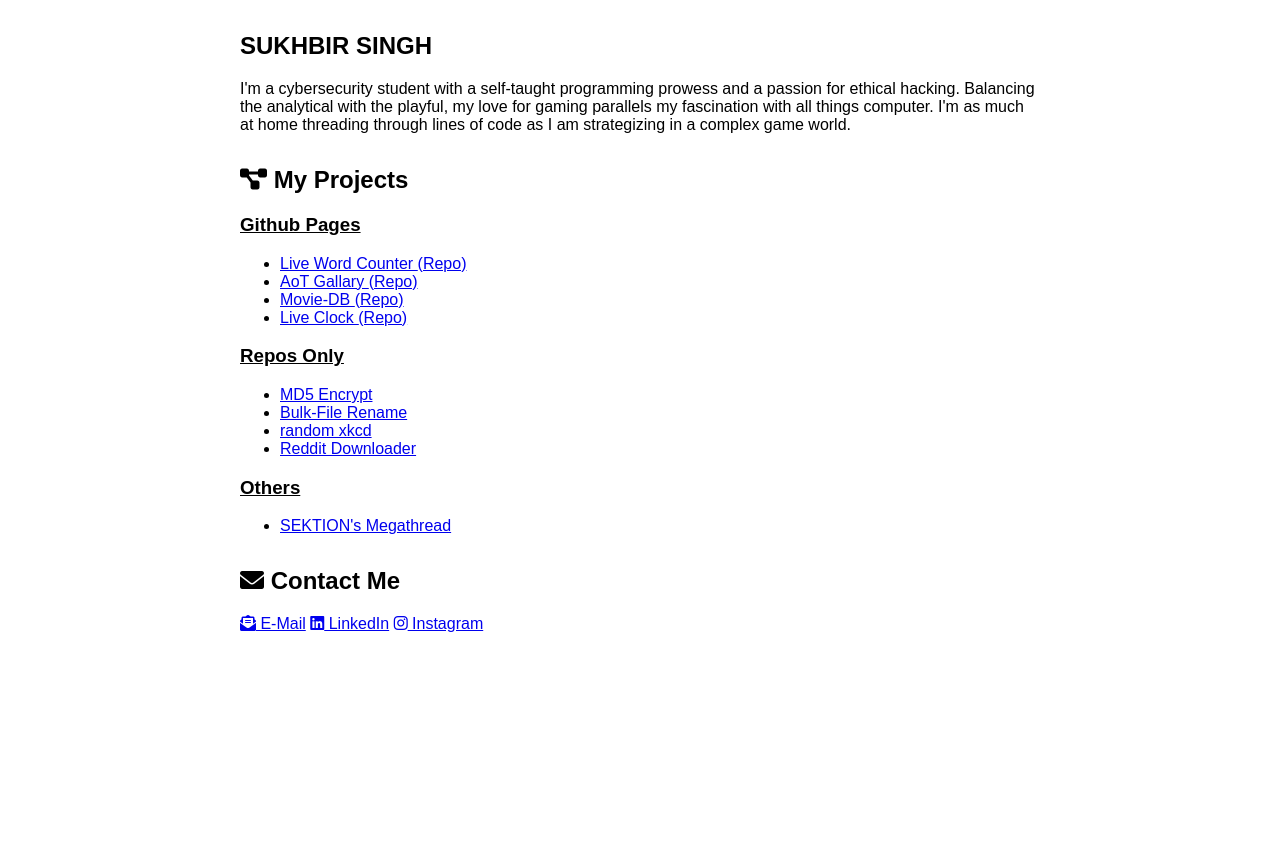
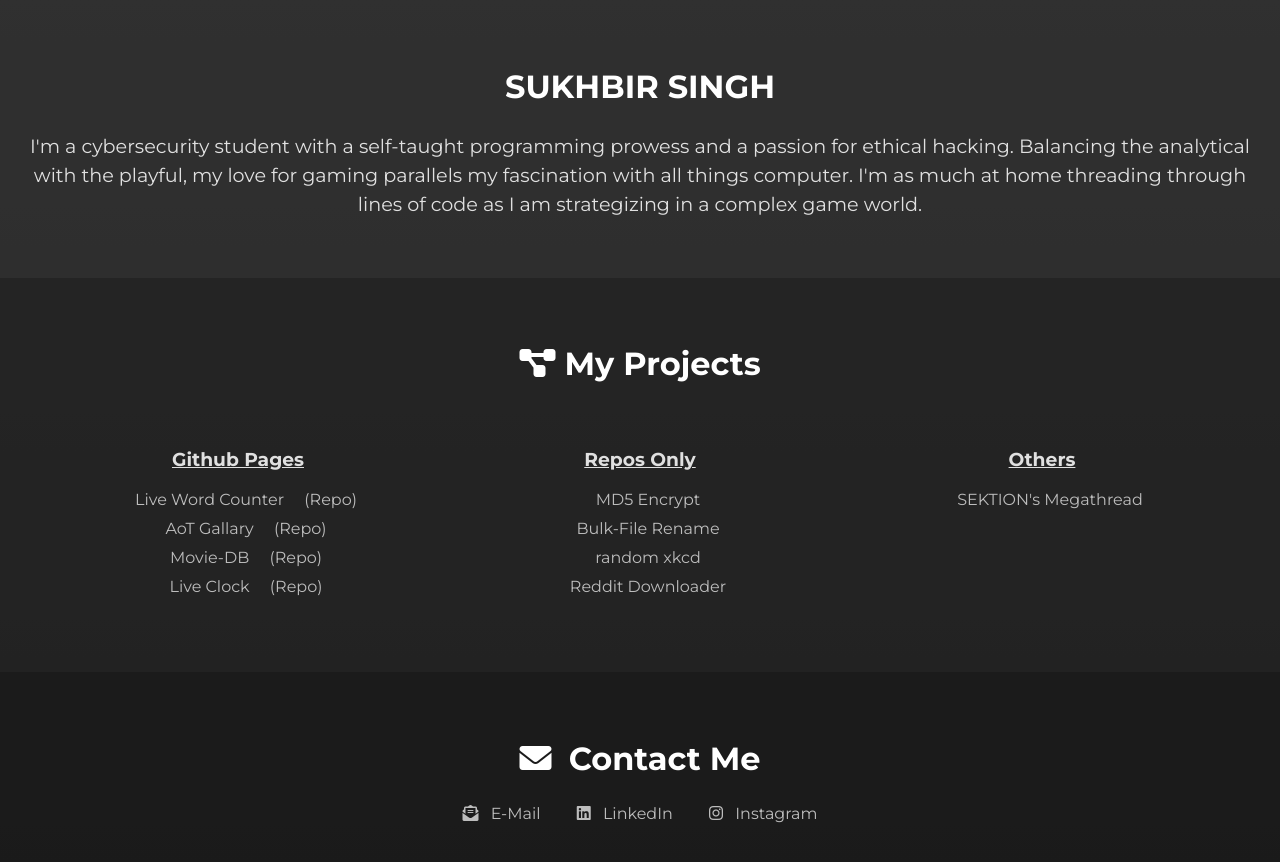
Before and after one commit to SEKT10N/sekt10n.github.io, a plain HTML site: page index.html in a window 1280 px wide. Before the commit the page ends 800 px from the top, so only its background shows below. Drawn offline with Linux system fonts and the light colour scheme.

Commit message:
Updated style.css

```diff
--- a/style.css
+++ b/style.css
@@ -1,49 +1,93 @@
-/* style.css */
 body {
-    font-family: 'Arial', sans-serif;
+    font-family: 'Montserrat', sans-serif;
     margin: 0;
     padding: 0;
-}
-
-header {
-    background-color: #333;
-    color: #fff;
-    text-align: center;
-    padding: 1em;
+    background: linear-gradient(#303030, #1b1b1b);
+    color: #e0e0e0;
 }
 
 section {
-    max-width: 800px;
-    margin: 2em auto;
-    padding: 0 1em;
-}
-#github-repos h2 {
+    padding: 40px 20px;
     text-align: center;
-    margin-bottom: 20px;
+    transition: background-color 0.3s linear;
 }
 
-#github-repos ul {
-    list-style-type: none;
-    padding: 0;
+#top {
+    background: rgba(48, 48, 48, 0.8);
 }
 
-#github-repos li {
-    margin: 10px 0;
-    text-align: center;
+#center {
+    background: rgba(35, 35, 35, 0.8);
 }
 
-#github-repos a {
-    text-decoration: none;
-    color: #0366d6; /* GitHub's link color */
-    font-weight: bold;
-    padding: 10px 15px;
-    border: 1px solid #0366d6;
-    border-radius: 5px;
-    transition: background-color 0.3s, color 0.3s;
+#bottom {
+    background: rgba(27, 27, 27, 0.8);
 }
 
-#github-repos a:hover,
-#github-repos a:focus {
-    background-color: #0366d6;
+h1, h2 {
+	font-size: 2em;
     color: #ffffff;
 }
+
+p {
+	font-size: 1.2em;
+	line-height: 1.5em;
+}
+
+a {
+    color: #bdbdbd;
+    text-decoration: none;
+    transition: color 0.2s ease-in-out;
+}
+
+a:hover {
+    color: #e0e0e0;
+}
+#projects {
+    display: flex; /* Enables flexbox layout */
+    justify-content: space-between; /* Distributes space between the child elements */
+    padding: 20px; /* Adds some padding around the content */
+}
+
+.project-list {
+    width: 33%; /* Assigns width to each list to ensure they fit in the row */
+    text-align: center; /* Centers the text of each list's heading and items */
+}
+
+.project-list ul {
+    list-style-type: none; /* Removes default list styling */
+    padding: 0; /* Removes default padding */
+}
+
+.project-list li {
+    text-align: left; /* Aligns list items to the left */
+    margin-bottom: 10px; /* Adds space between list items */
+	text-align: center;
+}
+
+.project-list a {
+    text-decoration: none;
+    color: #bdbdbd; /* Adjust color to match your theme */
+    transition: color 0.3s ease;
+	margin-left: 1rem;
+}
+
+.project-list a:hover {
+    color: #e0e0e0; /* Adjust hover color to match your theme */
+}
+
+#bottom a {
+	padding: 1em;
+	margin: 0;
+    text-decoration: none;
+    color: #bdbdbd; /* Or any color that matches your theme */
+    transition: color 0.3s ease;
+}
+
+#bottom a:hover {
+    color: #e0e0e0; /* Lighter color on hover for visual feedback */
+}
+
+#bottom i {
+    margin-right: 8px; /* Space between icon and text */
+}
```
